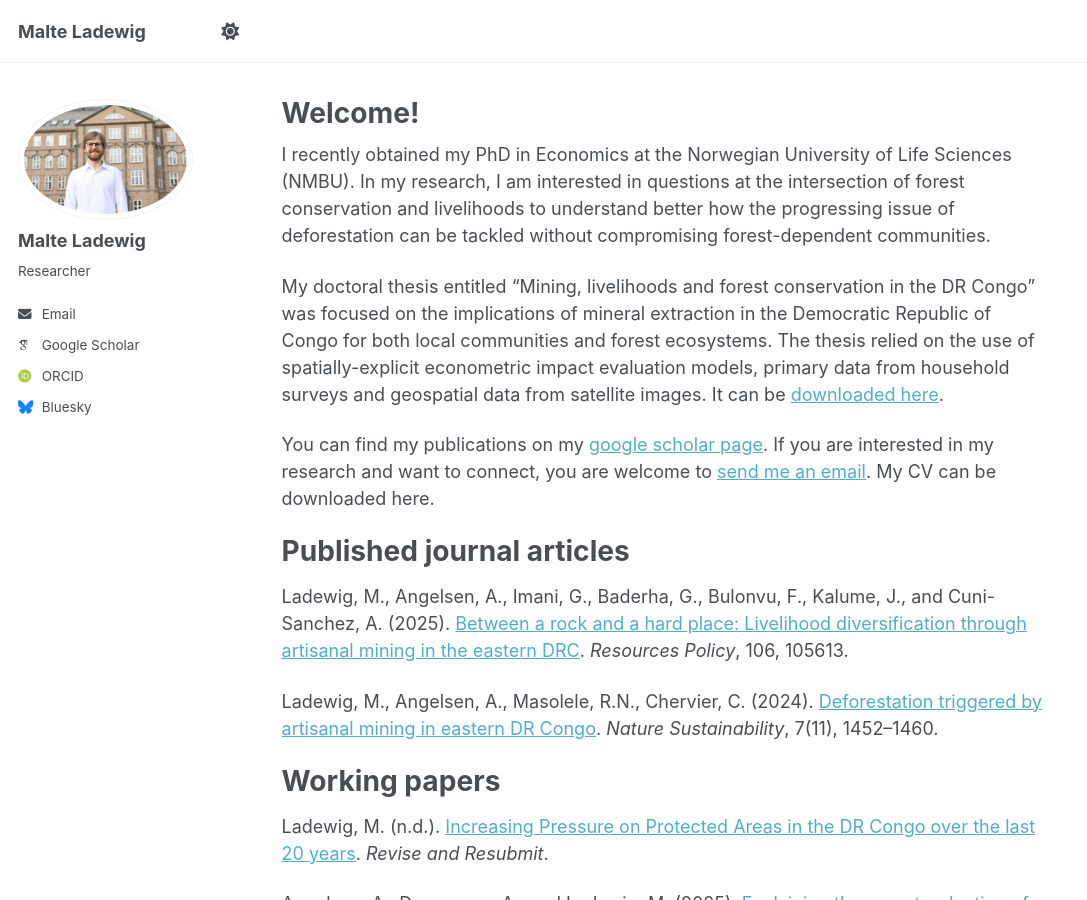
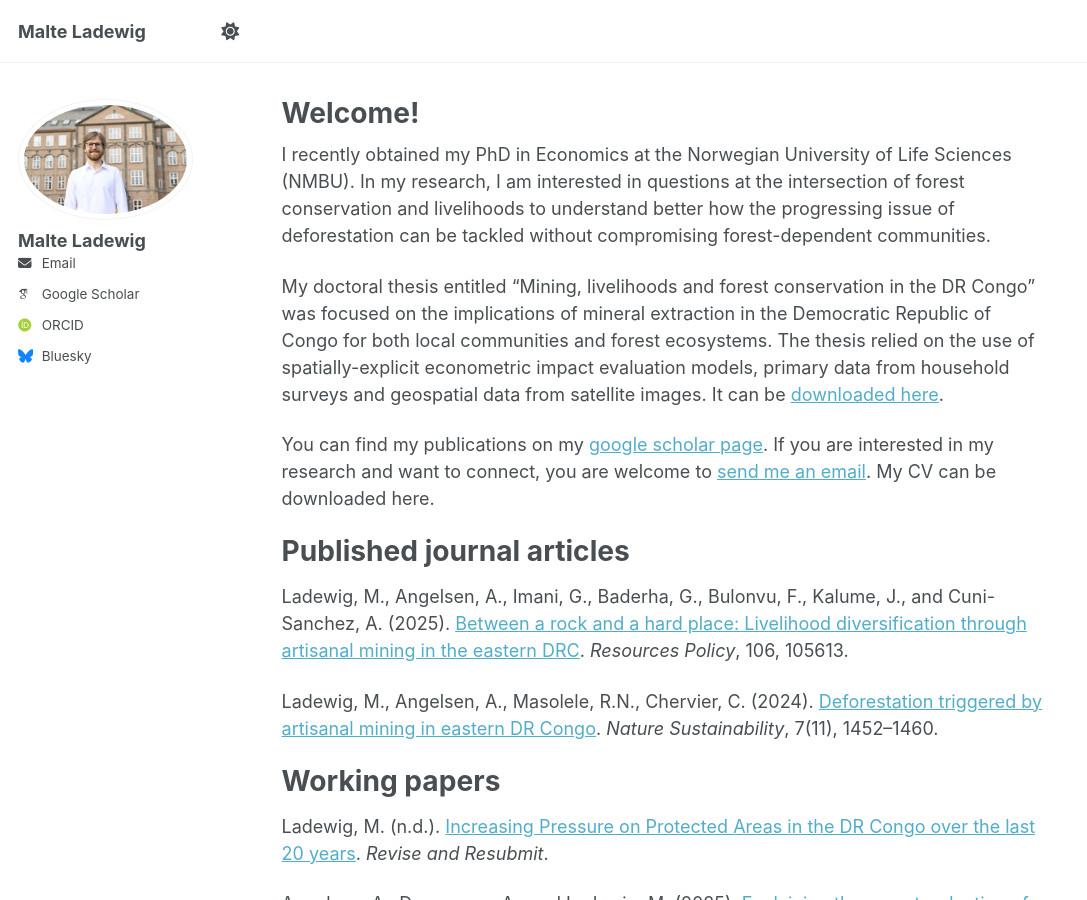
Before and after one commit to maladewig/maladewig.github.io, a Jekyll site: the page built from _pages/about.md, in a window 1280 px wide and 900 px high. Shown: the whole window, without its empty margins (0-1087 px from the left). Built offline with Jekyll 4.4.1, drawn with Linux system fonts in a browser that asks for light colours; some web fonts are replaced.

Commit message:
Update _config.yml

```diff
--- a/_config.yml
+++ b/_config.yml
@@ -25,7 +25,7 @@ author:
   avatar           : "photo.jpg"
   name             : "Malte Ladewig"
   pronouns         : # example: "she/her"
-  bio              : "Researcher"
+  bio              : #"Researcher"
   location         : #"Earth"
   employer         : #"Norwegian University of Life Sciences (NMBU)"
   uri              : # URL
```
